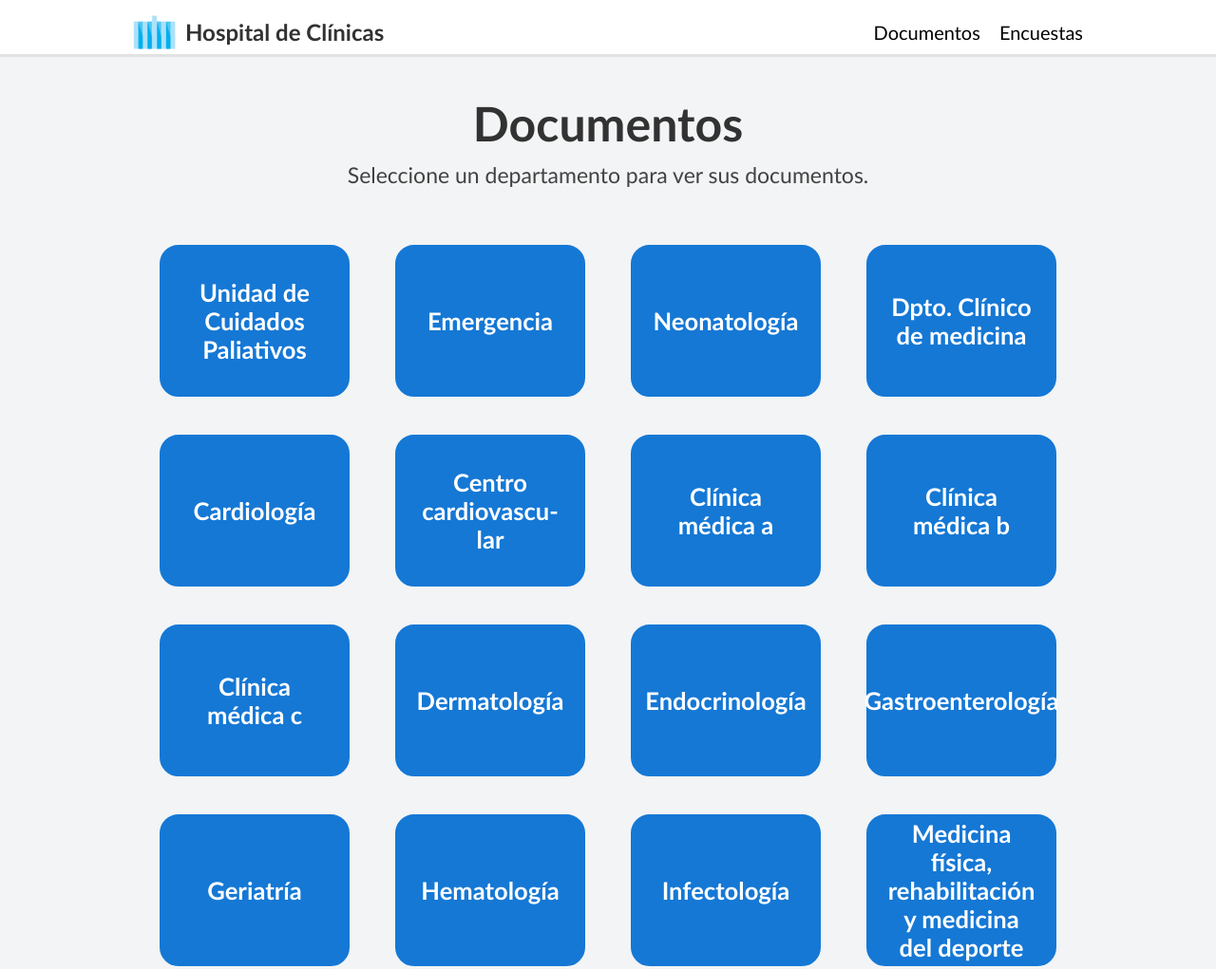
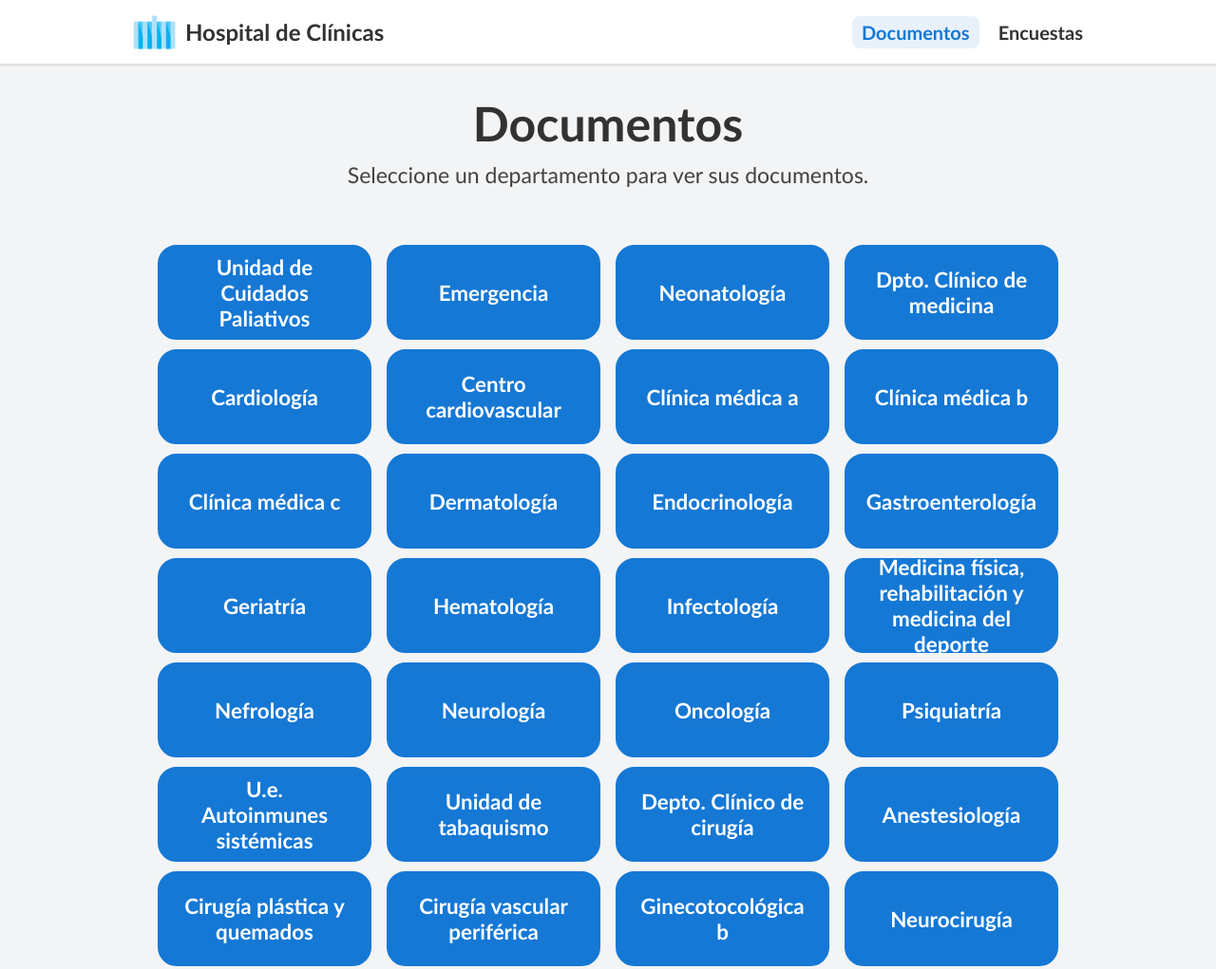
Before and after one commit to floware-uy/portal-informativo, a plain HTML site: page documents.html in a window 1280 px wide. Shown: the top 1021 px of the page at 95% size. Drawn offline with Linux system fonts and the light colour scheme.

Commit message:
responsive(documents): update desktop layout

```diff
--- a/css/documents.css
+++ b/css/documents.css
@@ -232,16 +232,19 @@ body {
     margin: 0 auto;
   }
 
+  .nav__desktop .active {
+    padding: 5px 10px;
+    background-color: #e8f1fa;
+    color: var(--color-primary);
+    border-radius: 8px;
+  }
+
   .header__flex,
   .main,
   .footer__container {
     max-width: 1000px;
     min-width: 1000px;
     margin: 0 auto;
-  }
-
-  .header {
-    height: 60px;
   }
 
   .header__flex {
@@ -256,7 +259,7 @@ body {
 
   .header__link-title:hover,
   .nav__desktop a:hover {
-    color: #1578d5;
+    color: var(--color-primary);
   }
 
   .nav {
@@ -269,28 +272,33 @@ body {
     align-items: center;
   }
 
+  .nav__desktop a {
+    color: var(--color-gray-800);
+    font-weight: 600;
+  }
+
   .main {
     margin-top: 100px;
     gap: 60px;
-  }
-
-  .main__title {
-    font-size: 2.5em;
   }
 
   .main__section {
     display: flex;
     justify-content: space-evenly;
     flex-wrap: wrap;
-    gap: 40px;
-    font-size: 16px;
+    gap: 10px;
+    font-size: 0.7em;
   }
 
   .main__link {
-    width: 200px;
-    height: 160px;
-    border: 5px solid #1578d5;
+    width: 225px;
+    height: 100px;
+    border: 5px solid var(--color-primary);
     outline: none;
+    transition:
+      transform 0.3s ease-in-out,
+      background-color 0.3s ease,
+      color 0.3s ease;
   }
 
   .main__link:focus {
@@ -299,7 +307,12 @@ body {
 
   .main__link:hover {
     background-color: transparent;
-    color: #1578d5;
+    color: var(--color-primary);
+    transform: translateY(-5px);
+    box-shadow:
+      0 1px 2px 0 rgba(15, 23, 42, 0.08),
+      0 4px 12px 0 rgba(15, 23, 42, 0.1),
+      0 16px 32px -4px rgba(15, 23, 42, 0.08);
   }
 
   .footer {
--- a/documents.html
+++ b/documents.html
@@ -20,7 +20,7 @@
           <p class="header__link-title">Hospital de Clínicas</p>
         </a>
         <div class="nav__desktop">
-          <a href="./documents.html">Documentos</a>
+          <a class="active" href="./documents.html">Documentos</a>
           <a href="./surveys.html">Encuestas</a>
         </div>
       </div>
```
